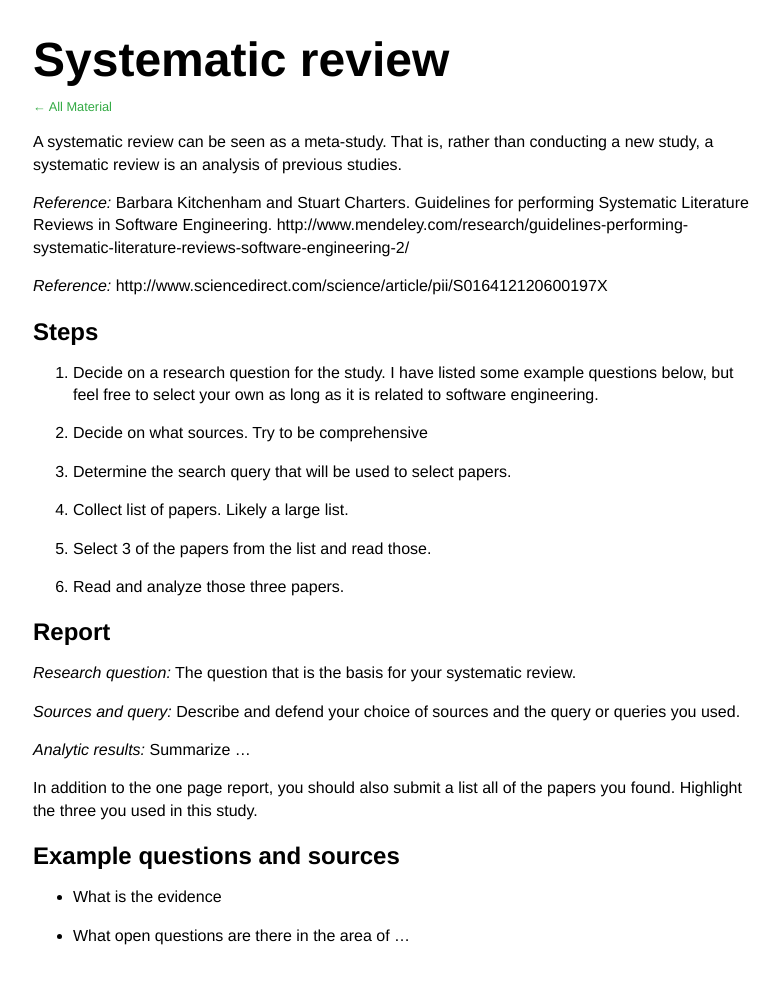
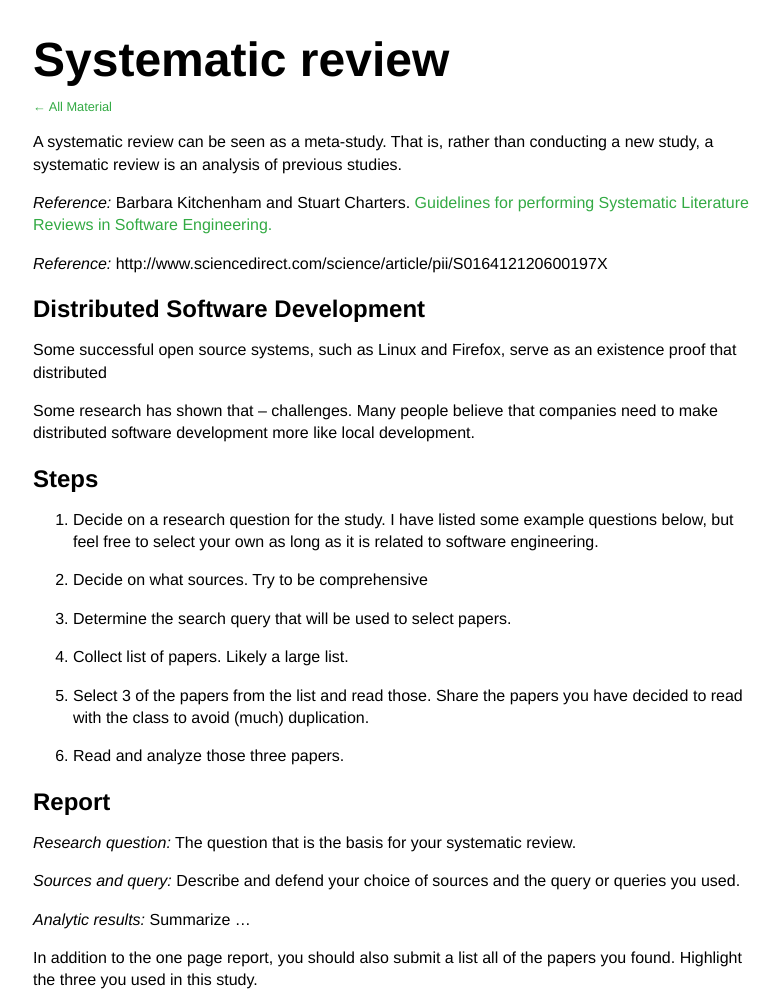
Before and after one commit to sillito/se-lab, a Jekyll site: the page built from studies/systematic-review.markdown, in a window 1280 px wide, cut to the strip 0-989 px from the top of the page. Shown: the whole strip, without its empty margins (247-1026 px from the left). Built offline with Jekyll 4.4.1, drawn with Linux system fonts in a browser that asks for light colours; Markdown is read by kramdown in place of the engine named in the settings.

```diff
--- a/studies/systematic-review.markdown
+++ b/studies/systematic-review.markdown
@@ -5,9 +5,15 @@ layout: default
 
 A systematic review can be seen as a meta-study. That is, rather than conducting a new study, a systematic review is an analysis of previous studies.
 
-_Reference:_ Barbara Kitchenham and Stuart Charters. Guidelines for performing Systematic Literature Reviews in Software Engineering. http://www.mendeley.com/research/guidelines-performing-systematic-literature-reviews-software-engineering-2/
+_Reference:_ Barbara Kitchenham and Stuart Charters. [Guidelines for performing Systematic Literature Reviews in Software Engineering.](http://www.mendeley.com/research/guidelines-performing-systematic-literature-reviews-software-engineering-2/)
 
 _Reference:_ http://www.sciencedirect.com/science/article/pii/S016412120600197X
+
+## Distributed Software Development
+
+Some successful open source systems, such as Linux and Firefox, serve as an existence proof that distributed
+
+Some research has shown that -- challenges. Many people believe that companies need to make distributed software development more like local development.
 
 ## Steps
 
@@ -19,7 +25,7 @@ _Reference:_ http://www.sciencedirect.com/science/article/pii/S016412120600197X
 
 4. Collect list of papers. Likely a large list.
 
-5. Select 3 of the papers from the list and read those.
+5. Select 3 of the papers from the list and read those. Share the papers you have decided to read with the class to avoid (much) duplication.
 
 6. Read and analyze those three papers.
 
@@ -32,9 +38,3 @@ _Sources and query:_ Describe and defend your choice of sources and the query or
 _Analytic results:_ Summarize ...
 
 In addition to the one page report, you should also submit a list all of the papers you found. Highlight the three you used in this study.
-
-## Example questions and sources
-
-* What is the evidence
-
-* What open questions are there in the area of ...
```
Also changed, not shown: ideas.markdown (+24 -0 lines), index.markdown (+24 -11 lines), studies/pair-programming-analysis.markdown (added, +42 -0 lines), studies/pair-programming.markdown (+11 -21 lines), 1 other file.
